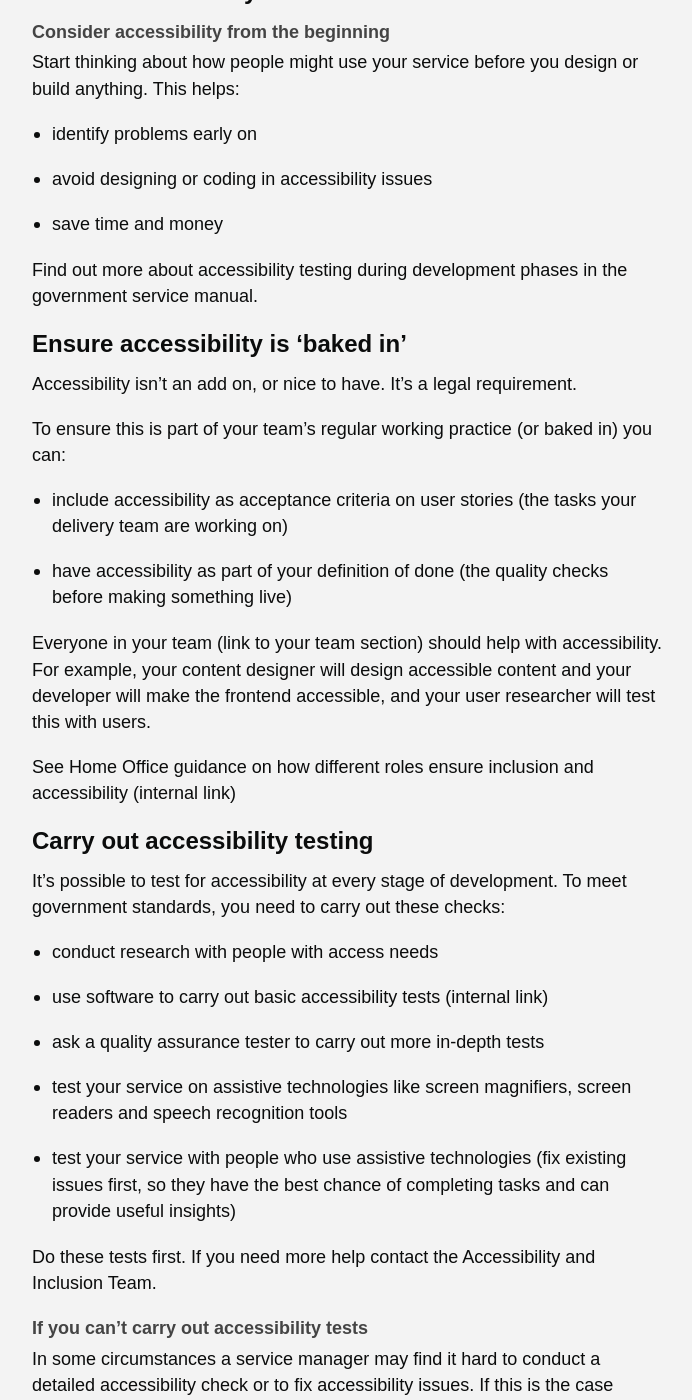
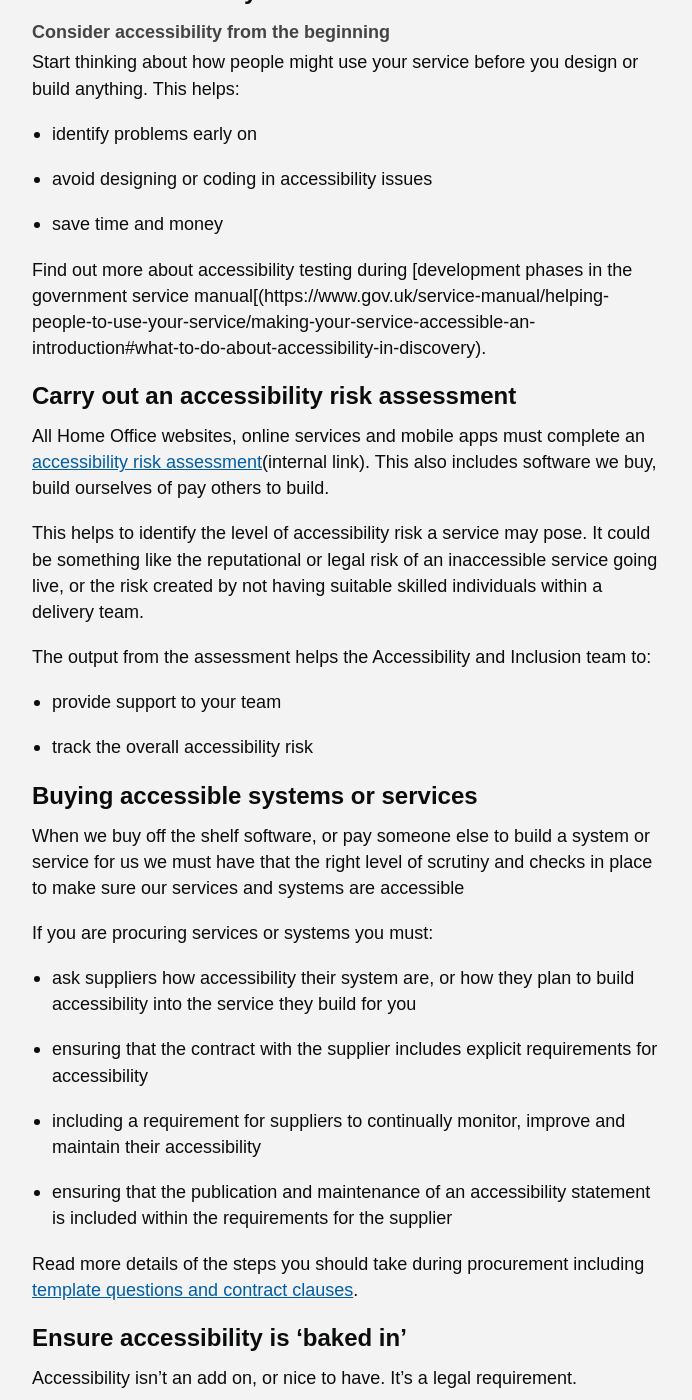
Before and after one commit to UKHomeOffice/playbook, a Jekyll site: the page built from playbook/everyone-can-use.md, in a window 1280 px wide and 1400 px high, scrolled down 1043 px. Shown: the whole window, without its empty margins (128-820 px from the left). Built offline with Jekyll 4.4.1, drawn with Linux system fonts in a browser that asks for light colours; nearby versions of some CDN libraries; some web fonts are replaced; the repository's description, which GitHub fills in, is left out; some of the changed text lies outside the part shown.

Commit message:
Update everyone-can-use.md
Updated with lots of new content, shows how very long the page is....

```diff
--- a/playbook/everyone-can-use.md
+++ b/playbook/everyone-can-use.md
@@ -4,7 +4,7 @@
 permalink: /everyone-can-use/
 category: contents
 ---
-You must make sure your website or service is accessible to everyone who needs to use it. This is not optional or nice to have. It’s essential and required by the law.
+Your website or service must be accessible to everyone who needs to use it. This is not optional or nice to have. It’s essential and required by the law.
 
 ## Why this is important
 
@@ -14,16 +14,16 @@
 
 * is easier for people to use
 
-* meets Public Sector Bodies Accessibility Regulations
+* meets [Public Sector Bodies Accessibility Regulations](http://www.legislation.gov.uk/uksi/2018/952/made)
 
 Why [accessibility is good for business](https://www.w3.org/WAI/business-case/#is-there-a-business-case-for-accessibility) is explained on the Web accessibility initiative (W3C) website.
 
 
 The UK government accessibility standards state your service must:
 
-* meet the minimum of level AA of Web Content Accessibility Guidelines (WCAG) 2.1
+* meet the minimum of [level AA of Web Content Accessibility Guidelines (WCAG) 2.1](https://www.w3.org/WAI/standards-guidelines/wcag/)
 
-* have an accessibility statement stating how the service meets the WCAG guidelines
+* have an accessibility statement stating how the service meets the WCAG guidelines, if there are any known issues or workarounds and how to get support or making a complaint
 
 * work on commonly used browsers and assistive technologies
 
@@ -42,9 +42,35 @@
 
 * save time and money
 
-Find out more about accessibility testing during development phases in the government service manual.
+Find out more about accessibility testing during [development phases in the government service manual[(https://www.gov.uk/service-manual/helping-people-to-use-your-service/making-your-service-accessible-an-introduction#what-to-do-about-accessibility-in-discovery).
 
+### Carry out an accessibility risk assessment
 
+All Home Office websites, online services and mobile apps must complete an [accessibility risk assessment](https://collaboration.homeoffice.gov.uk/display/A11y/Accessibility+Risk+Assessment?preview=/82355878/82356153/Accessibility%20Risk%20Assessment%20tool_V2%20(1).xlsx)(internal link). This also includes software we buy, build ourselves of pay others to build.
+
+This helps to identify the level of accessibility risk a service may pose. It could be something like the reputational or legal risk of an inaccessible service going live, or the risk created by not having suitable skilled individuals within a delivery team.
+
+The output from the assessment helps the Accessibility and Inclusion team to:
+
+* provide support to your team
+
+* track the overall accessibility risk
+
+### Buying accessible systems or services
+
+When we buy off the shelf software, or pay someone else to build a system or service for us we must have that the right level of scrutiny and checks in place to make sure our services and systems are accessible
+
+If you are procuring services or systems you must:
+
+* ask suppliers how accessibility their system are, or how they plan to build accessibility into the service they build for you
+
+* ensuring that the contract with the supplier includes explicit requirements for accessibility
+
+* including a requirement for suppliers to continually monitor, improve and maintain their accessibility
+
+* ensuring that the publication and maintenance of an accessibility statement is included within the requirements for the supplier
+
+Read more details of the steps you should take during procurement including [template questions and contract clauses](https://collaboration.homeoffice.gov.uk/display/A11y/Accessible+Procurement).
 
 ### Ensure accessibility is ‘baked in’
 
@@ -56,7 +82,15 @@
 
 * have accessibility as part of your definition of done (the quality checks before making something live)
 
-Everyone in your team (link to your team section) should help with accessibility. For example, your content designer will design accessible content and your developer will make the frontend accessible, and your user researcher will test this with users.
+* include accessibility testing in unit and integration tests  – don’t leave testing for accessibility until UAT
+
+* use GDS or Home Office design systems as the basis for your work – they’ve got accessibility built in by default
+
+* include questions on accessibility if you are tendering for suppliers or software
+
+* make sure contracts with suppliers (to build or buy systems) have explicit accessibility requirements
+
+[Everyone in your team](https://ukhomeoffice.github.io/playbook/team/) should help with accessibility. For example, your content designer will design accessible content, your developer will make the frontend accessible, and your user researcher will test this with users.
 
 See Home Office guidance on how different roles ensure inclusion and accessibility (internal link)
 
@@ -76,7 +110,8 @@
 
 * test your service with people who use assistive technologies (fix existing issues first, so they have the best chance of completing tasks and can provide useful insights)
 
-Do these tests first. If you need more help contact the Accessibility and Inclusion Team.
+Do these tests first.
+If you need more help contact the Accessibility and Inclusion Team.
 
 #### If you can’t carry out accessibility tests
 
@@ -85,52 +120,65 @@
 
 ## Have an up-to-date accessibility statement
 
-Most websites and services need an accessibility statement. See the Home Office guidance on accessibility statements for more detail (internal link).
+Most websites and services need an accessibility statement to comply with public sector regulatory requirements. See the Home Office guidance on accessibility statements for more detail (internal link).
 
-Carry out accessibility tests first and use that information to write an accessibility statement.
+You should:
 
-## Home office governance (FW Note – I made this bit up, I am not sure what the rules are here! Please advise)
+* carry out accessibility tests first and use that information to write an accessibility statement.
 
-You should attend a Home Office peer review to prove that you have carried out accessibility checks to meet point 5 of the service standards: Make sure everyone can use the service.
+* use the Home Office guidance on creating an accessibility statement and the Government Digital Service Accessibility Statement template
 
-Your service may be delayed from launching if you do not meet the standard. Contact your head of role for more information.
+* ensure that your statement includes a timeline for remediation, appropriate workarounds (where applicable) and routes for escalation
+
+* keep your statement up to date with changes to your product, updating known issues, timelines and workarounds
+
+Get your statement reviewed by the Accessibility and Inclusion team to ensure that it’s in line with regulatory requirements.
+
+## Home office governance
+
+This is being considered.
 
 
 
-## Home Office guidance and help
+## Home Office support, guidance and training
+
+The Accessibility and Inclusion team can provide support to services, however, it’s important to note that they are a small, centralised team and the support they can provide to individual services will vary.
 
 These links will only work for Home Office staff and suppliers.
 
-Accessibility and inclusion information
+[Accessibility and inclusion information](https://collaboration.homeoffice.gov.uk/display/A11y/Accessibility+Home)
 
-Guidance for teams about being great for inclusion and accessibility
+[Guidance for teams about being great for inclusion and accessibility](https://collaboration.homeoffice.gov.uk/display/A11y/Roles+Guidance)
 
-Accessibility and inclusion training
+[Tendering and contracting for services](https://collaboration.homeoffice.gov.uk/display/A11y/Accessible+Procurement)
 
-Tendering and contracting for services
+### Home Office Training
+
+There are a number of [training programmes](https://collaboration.homeoffice.gov.uk/display/A11y/Accessibility+Home) for Home Office staff including:
+
+* Introduction to Access Needs
+
+* User research and Access Needs
+
+* Screen reader training
+
+* online training
 
 
 
 ## Government guidance
 
-https://governmentdigitalservice.podbean.com/e/government-digital-service-podcast-15-accessibility/
+[Government Podcast on accessibility](https://governmentdigitalservice.podbean.com/e/government-digital-service-podcast-15-accessibility/)
 
-Government accessibility community
+[Government accessibility community](https://www.gov.uk/service-manual/communities/accessibility-community)
 
-Government service manual
+[Understanding disabilities and impairments: user profiles](https://www.gov.uk/government/publications/understanding-disabilities-and-impairments-user-profiles)
 
-Understanding disabilities and impairments: user profiles
+[Dos and don'ts on designing for accessibility](https://accessibility.blog.gov.uk/2016/09/02/dos-and-donts-on-designing-for-accessibility/)
 
-Dos and don'ts on designing for accessibility
-
-Working together to achieve accessibility
-
-How each discipline can help build an accessible service - US government guidance
-
+[Working together to achieve accessibility](https://hodigital.blog.gov.uk/2017/12/21/working-together-to-achieve-accessibility/)
 
 
 ## Home Office case studies
 
-To add – James recommended the police facial recognition team’s work here.
-
-Link to case studies. Lorem ipsum dolor sit amet, consectetur adipisicing elit, sed do eiusmod tempor incididunt ut labore et dolore magna aliqua. Ut enim ad minim veniam, quis nostrud exercitation ullamco laboris nisi ut aliquip ex ea commodo consequat. Duis aute irure dolor in.
+To add
```
